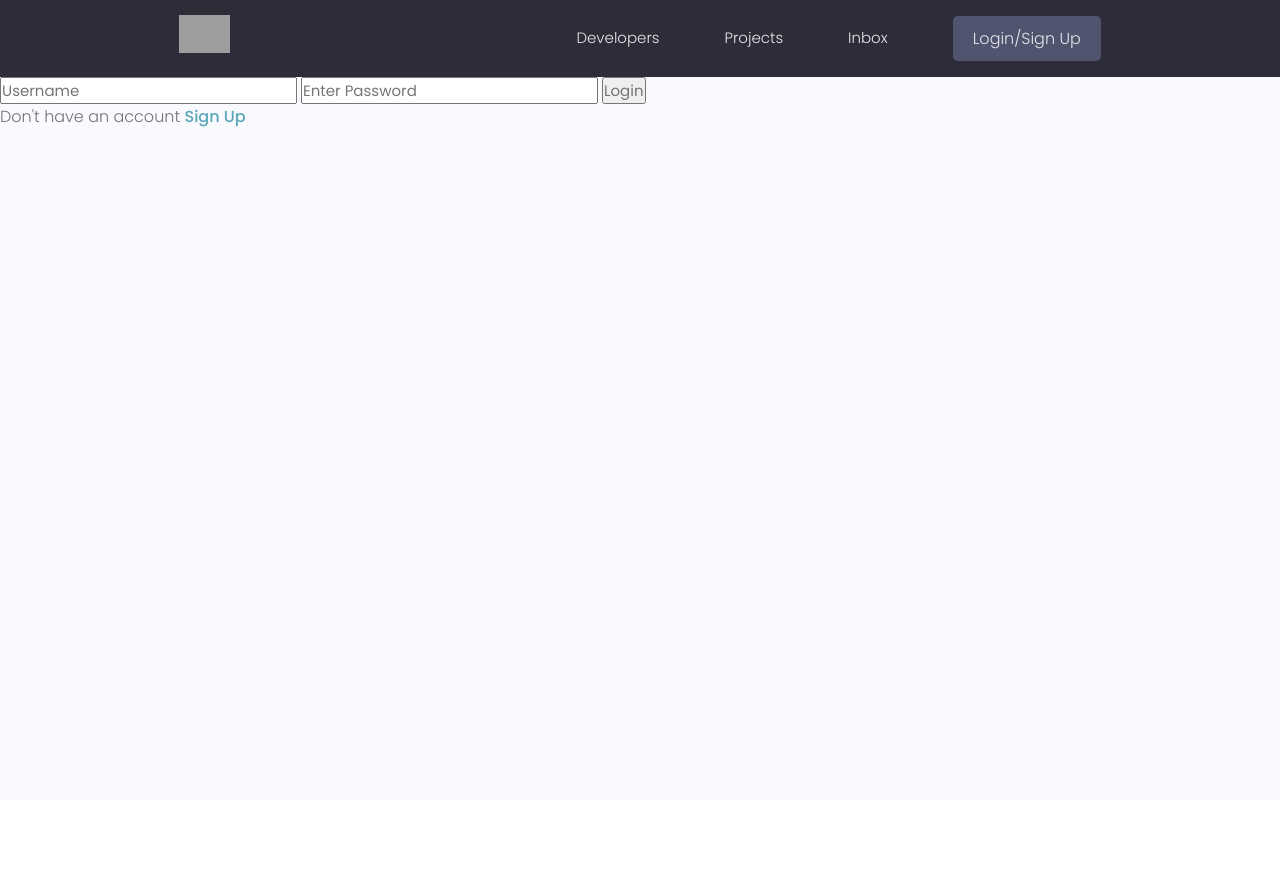
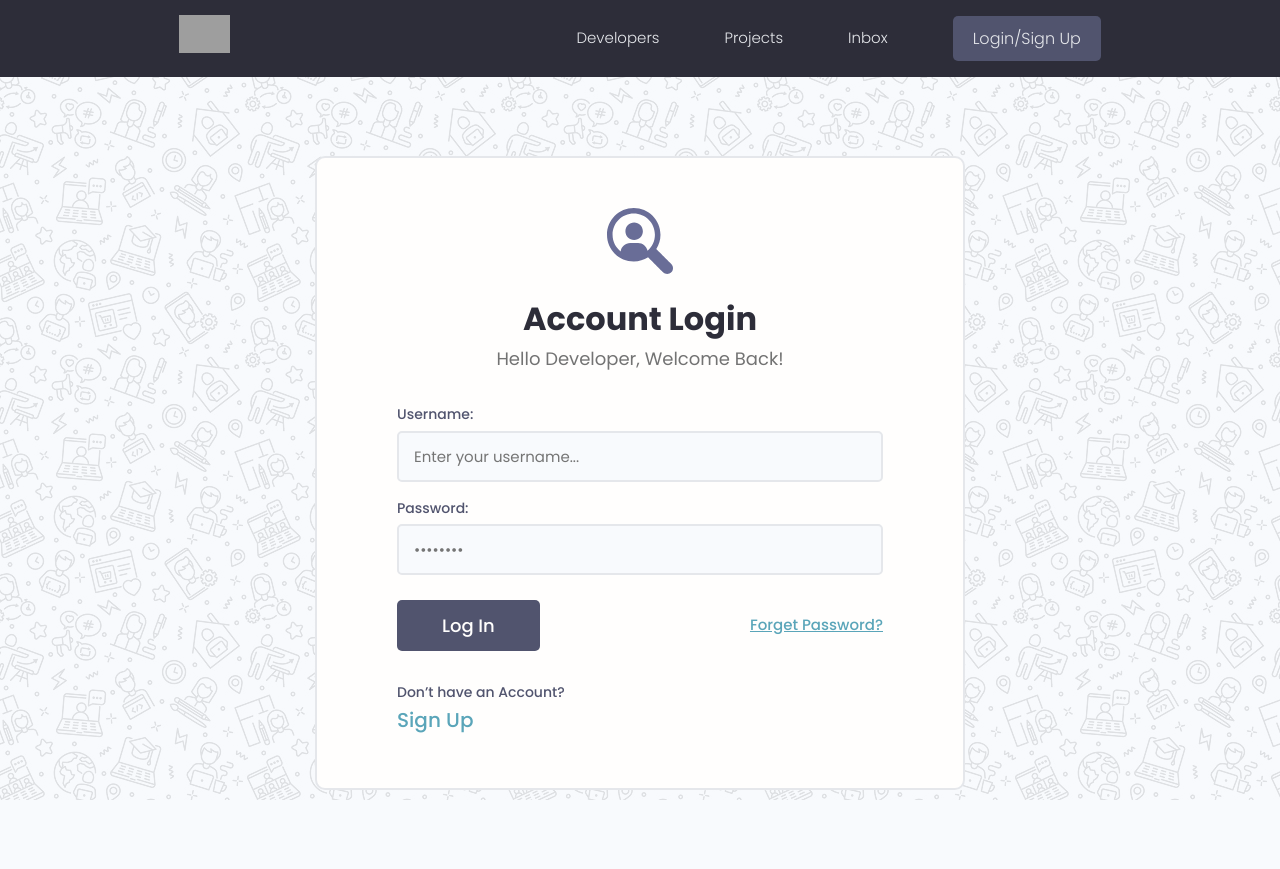
Before and after one commit to nikhs-aim/DevSearch, a Django app: page /login/ in a window 1280 px wide. Before the commit the page ends 127 px from the top, so only its background shows below. Run offline with Django 4.2, Linux system fonts and the light colour scheme; some libraries are stand-ins or nearby versions; grey boxes are pictures that could not be loaded.

Commit message:
section 7 - part 1-styling login and register form

```diff
--- a/users/forms.py
+++ b/users/forms.py
@@ -9,3 +9,9 @@ class CustomUserCreationForm(UserCreationForm):
         labels={
             'first_name':'Name'
         }
+
+    def __init__(self, *args, **kwargs):
+        super(CustomUserCreationForm,self).__init__( *args, **kwargs)
+
+        for name, field in self.fields.items():
+            field.widget.attrs.update({'class':'input'})
--- a/users/templates/users/login_register.html
+++ b/users/templates/users/login_register.html
@@ -1,34 +1,96 @@
 {% extends 'main.html' %}
-
+{% load static %}
 {% block content %}
 
 
 {% if page == 'register' %}
 
-<h1>Register</h1>
 
-<form method="POST" action="{% url 'register' %}">
-    {% csrf_token %}
-    {{form.as_p}}
-    <input type="submit" value="Register User">
+<div class="auth">
+    <div class="card">
+      <div class="auth__header text-center">
+        <a href="/">
+          <img src="{% static 'images/icon.svg' %}" alt="icon" />
+        </a>
+        <h3>Register an Account</h3>
+        <p>Create a new developer account</p>
+      </div>
 
-</form>
+      <form method="POST" action="{% url 'register' %}" class="form auth__form">
+
+        {% csrf_token %}
+
+        {% for field in form %}
+        <div class="form__field">
+            <label for="formInput#text">{{field.label}} </label>
+            {{field}}
+          </div>
+        {% endfor %}
 
 
-<p>Already have an account <a href="{% url 'login' %}">Login</a></p>
+
+        <div class="auth__actions">
+          <input class="btn btn--sub btn--lg" type="submit" value="Sign  In" />
+        </div>
+      </form>
+      <div class="auth__alternative">
+        <p>Already have an Account?</p>
+        <a href="{% url 'login' %}">Log In</a>
+      </div>
+    </div>
+  </div>
 
 {% else %}
-<form method="POST" action="{% url 'login' %}">
-    {% csrf_token %}
 
-    <input type="text" name="username" placeholder="Username"/>
+<div class="auth">
 
-    <input type="password" name="password" placeholder="Enter Password"/>
+    <div class="card">
+      <div class="auth__header text-center">
+        <a href="/">
+          <img src="{% static 'images/icon.svg' %}" alt="icon" />
+        </a>
+        <h3>Account Login</h3>
+        <p>Hello Developer, Welcome Back!</p>
+      </div>
 
-    <input type="submit" value="Login"/>
+      <form action="{% url 'login' %}" method="POST" class="form auth__form">
+        {% csrf_token %}
 
-    <p>Don't have an account <a href="{% url 'register' %}">Sign Up</a></p>
+        <!-- Input:Username -->
 
-</form>
+        <div class="form__field">
+          <label for="formInput#text">Username: </label>
+          <input
+            class="input input--text"
+            id="formInput#text"
+            type="text"
+            name="username"
+            placeholder="Enter your username..."
+          />
+        </div>
+
+        <!-- Input:Password -->
+        <div class="form__field">
+          <label for="formInput#password">Password: </label>
+          <input
+            class="input input--password"
+            id="formInput#passowrd"
+            type="password"
+            name="password"
+            placeholder="••••••••"
+          />
+        </div>
+
+        <div class="auth__actions">
+          <input class="btn btn--sub btn--lg" type="submit" value="Log In" />
+          <a href="forgetpassword.html">Forget Password?</a>
+        </div>
+      </form>
+      <div class="auth__alternative">
+        <p>Don’t have an Account?</p>
+        <a href="{% url 'register' %}">Sign Up</a>
+      </div>
+    </div>
+  </div>
 {% endif %}
 {% endblock content %}
```
Also changed, not shown: templates/login.html (added, +52 -0 lines), templates/signup.html (added, +74 -0 lines), db.sqlite3, static/images/icon.svg (added), static/images/pattern.jpg (added).
